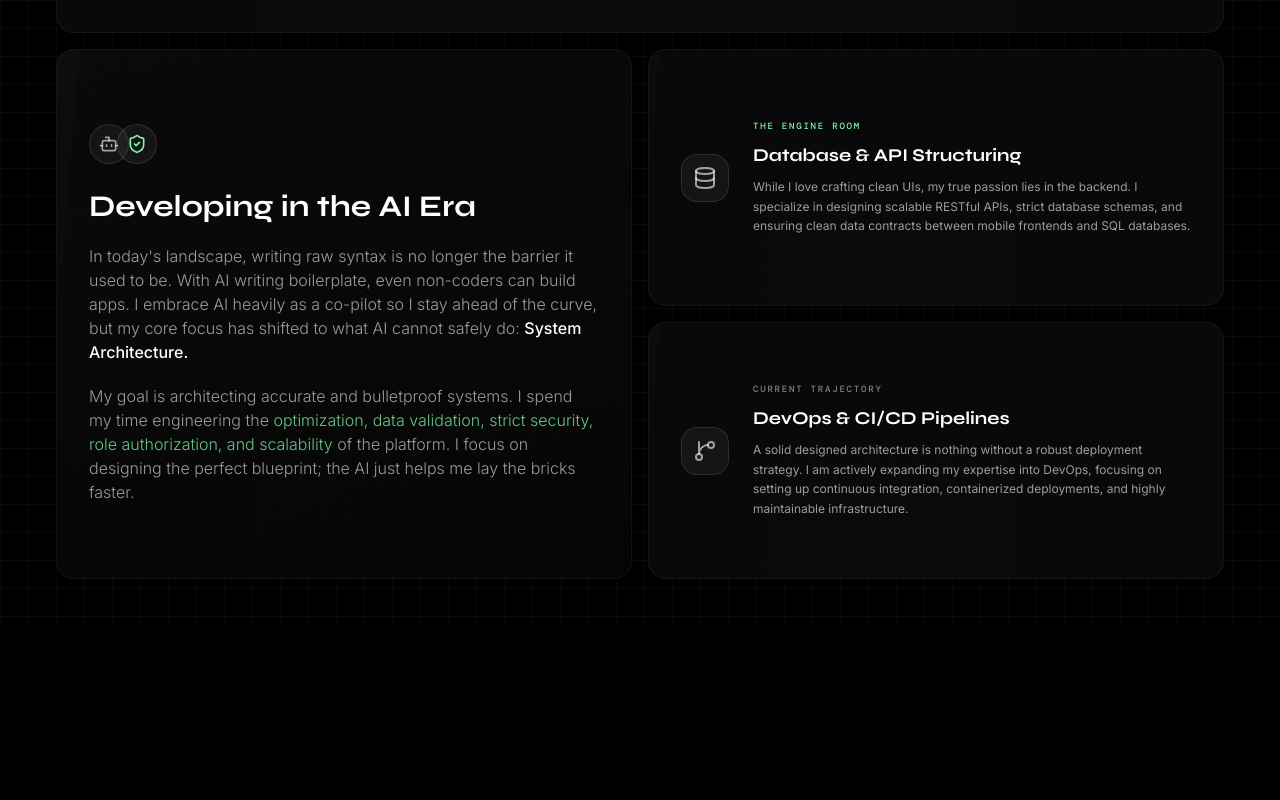
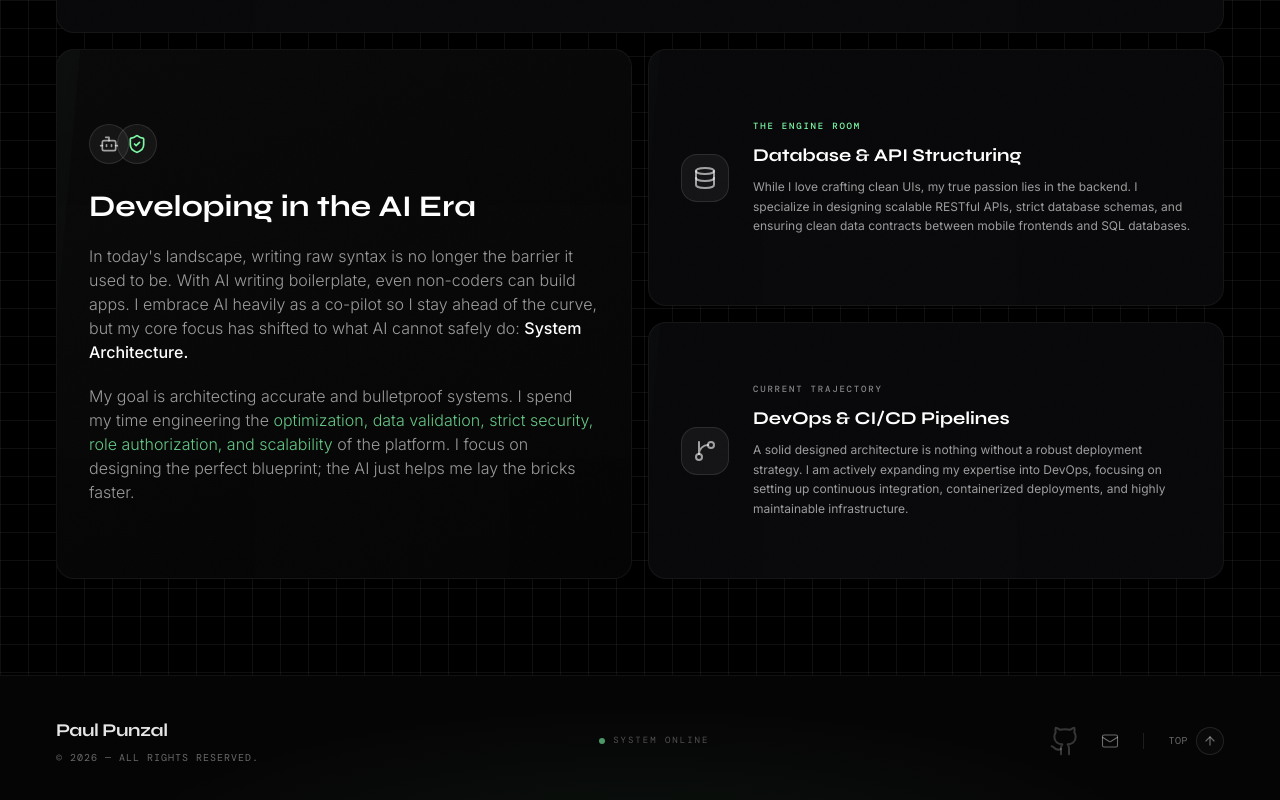
Before and after one commit to PaulPunzal/paul-portfolio, a Next.js app: page /about in a window 1280 px wide. Shown: the part 812-1612 px from the top of the page. Before the commit the page ends 1439 px from the top, so only its background shows below. Built offline with nearby package versions, Linux system fonts and the light colour scheme; a web font is replaced by a local one.

Commit message:
added footer and fix black contrast on both desktop and mobile

```diff
--- a/next.config.ts
+++ b/next.config.ts
@@ -14,7 +14,7 @@ const nextConfig: NextConfig = {
 };
 
 module.exports = {
-  allowedDevOrigins: ['192.168.100.209'],
+  allowedDevOrigins: ['192.168.100.209', '192.168.0.105']
 }
 
 export default nextConfig;
--- a/src/app/globals.css
+++ b/src/app/globals.css
@@ -46,10 +46,10 @@ body {
   /* Set the base black color */
   background-color: var(--black);
 
-  /* Draw the vertical and horizontal grid lines */
+  /* UPDATE: Changed opacity from 0.03 to 0.06 for better visibility */
   background-image:
-    linear-gradient(to right, rgba(255, 255, 255, 0.03) 1px, transparent 1px),
-    linear-gradient(to bottom, rgba(255, 255, 255, 0.03) 1px, transparent 1px);
+    linear-gradient(to right, rgba(255, 255, 255, 0.06) 1px, transparent 1px),
+    linear-gradient(to bottom, rgba(255, 255, 255, 0.06) 1px, transparent 1px);
 
   /* Set the size of the grid boxes */
   background-size: 28px 28px;
--- a/src/app/layout.tsx
+++ b/src/app/layout.tsx
@@ -1,6 +1,7 @@
 import type { Metadata } from "next";
 import { Syne, DM_Mono, Inter } from "next/font/google";
 import Nav from "@/components/Nav";
+import Footer from "@/components/Footer";
 import "./globals.css";
 import FloatingResume from "@/components/ui/FloatingResume";
 
@@ -38,12 +39,13 @@ export default function RootLayout({
 }) {
   return (
     <html lang="en" data-scroll-behavior="smooth" className={`${syne.variable} ${dmMono.variable} ${inter.variable}`}>
-      <body className="font-inter antialiased bg-black text-[#f0f0f0] min-h-screen overflow-x-hidden">
+      <body className="font-inter antialiased bg-black text-[#f0f0f0] min-h-screen overflow-x-hidden flex flex-col">
         <Nav />
         <FloatingResume />
-        <main className="pt-4 sm:pt-24 pb-28 lg:pb-0 min-h-screen">
+        <main className="pt-4 sm:pt-24 pb-28 lg:pb-0 flex-grow">
           {children}
         </main>
+        <Footer />
       </body>
     </html>
   );
--- /dev/null
+++ b/src/components/Footer.tsx
@@ -0,0 +1,90 @@
+"use client";
+
+import { Mail, ArrowUp } from "lucide-react";
+import { motion } from "framer-motion";
+
+export default function Footer() {
+  const scrollToTop = () => {
+    window.scrollTo({ top: 0, behavior: "smooth" });
+  };
+
+  return (
+    <footer className="relative w-full border-t border-white/5 py-10 mt-12 overflow-hidden bg-[#050505]">
+
+      {/* ── 1. AMBIENT BACKGROUND GLOW ── */}
+      <div
+        className="absolute inset-0 pointer-events-none"
+        style={{
+          background: "radial-gradient(ellipse at 50% 150%, rgba(125, 249, 166, 0.06) 0%, transparent 60%)"
+        }}
+      />
+
+      {/* ── 2. MOVING LASER BORDER ── */}
+      <motion.div
+        className="absolute top-0 h-[1px] w-[200px] md:w-[400px] pointer-events-none"
+        style={{
+          background: "linear-gradient(90deg, transparent, rgba(125, 249, 166, 0.8), transparent)"
+        }}
+        animate={{ left: ["-50%", "150%"] }}
+        transition={{ repeat: Infinity, duration: 6, ease: "linear" }}
+      />
+
+      {/* ── FOOTER CONTENT (z-10 to stay above background) ── */}
+      <div className="relative z-10 max-w-[1200px] mx-auto px-4 flex flex-col md:flex-row items-center justify-between gap-6">
+
+        {/* Left: Branding & Copyright */}
+        <div className="flex flex-col items-center md:items-start text-center md:text-left">
+          <span className="font-syne font-bold text-white/90 text-lg tracking-tight">
+            Paul Punzal
+          </span>
+          <span className="font-mono text-[10px] text-white/40 tracking-[1px] uppercase mt-1.5">
+            © {new Date().getFullYear()} — All Rights Reserved.
+          </span>
+        </div>
+
+        {/* Center: System Status / Easter Egg */}
+        <div className="hidden md:flex items-center gap-2 font-mono text-[9px] text-white/30 uppercase tracking-[2px]">
+          <span className="w-1.5 h-1.5 rounded-full bg-accent/60 animate-pulse" />
+          System Online
+        </div>
+
+        {/* Right: Socials & Back to Top */}
+        <div className="flex items-center gap-5">
+          <a
+            href="https://github.com/PaulPunzal"
+            target="_blank"
+            rel="noreferrer"
+            className="text-white/40 hover:text-accent transition-colors"
+            aria-label="GitHub"
+          >
+              <svg xmlns="http://www.w3.org/2000/svg" viewBox="0 0 24 24" fill="none" stroke="currentColor" strokeWidth="1.5" strokeLinecap="round" strokeLinejoin="round" className="w-8 h-8 text-white/20 self-end group-hover:text-accent transition-colors">
+                <path d="M15 22v-4a4.8 4.8 0 0 0-1-3.5c3 0 6-2 6-5.5.08-1.25-.27-2.48-1-3.5.28-1.15.28-2.35 0-3.5 0 0-1 0-3 1.5-2.64-.5-5.36-.5-8 0C6 2 5 2 5 2c-.3 1.15-.3 2.35 0 3.5A5.403 5.403 0 0 0 4 9c0 3.5 3 5.5 6 5.5-.39.49-.68 1.05-.85 1.65-.17.6-.22 1.23-.15 1.85v4" />
+                <path d="M9 18c-4.51 2-5-2-7-2" />
+              </svg>
+          </a>
+          <a
+            href="mailto:punzalpauljohn@gmail.com"
+            className="text-white/40 hover:text-accent transition-colors"
+            aria-label="Email"
+          >
+            <Mail className="w-[18px] h-[18px]" strokeWidth={1.5} />
+          </a>
+
+          {/* Subtle Divider */}
+          <div className="w-[1px] h-4 bg-white/10 mx-1"></div>
+
+          <button
+            onClick={scrollToTop}
+            className="group flex items-center gap-2 text-white/40 hover:text-accent transition-colors cursor-pointer"
+          >
+            <span className="font-mono text-[10px] uppercase tracking-wider hidden sm:block">Top</span>
+            <div className="w-7 h-7 rounded-full border border-white/10 flex items-center justify-center group-hover:border-accent/40 transition-colors bg-white/[0.02]">
+              <ArrowUp className="w-3.5 h-3.5" strokeWidth={2} />
+            </div>
+          </button>
+        </div>
+
+      </div>
+    </footer>
+  );
+}
--- a/src/components/ui/SplashScreen.tsx
+++ b/src/components/ui/SplashScreen.tsx
@@ -38,8 +38,10 @@ export default function SplashScreen({ onComplete, heroRect }: SplashScreenProps
 
     async function runSequence() {
       try {
-        // Detect mobile screen for performance routing
-        const isMobile = typeof window !== "undefined" && window.innerWidth < 768;
+        // Detect screen metrics dynamically for shockwave scaling
+        const screenWidth = typeof window !== "undefined" ? window.innerWidth : 1200;
+        const screenHeight = typeof window !== "undefined" ? window.innerHeight : 800;
+        const isMobile = screenWidth < 768;
 
         // ── Phase 1: Laser Draw ──
         dotLeftControls.start({ x: -65, opacity: 1, transition: { duration: 0.55, ease: [0.16, 1, 0.3, 1] } });
@@ -61,8 +63,6 @@ export default function SplashScreen({ onComplete, heroRect }: SplashScreenProps
         dotRightControls.start({ opacity: 0, transition: { duration: 0.15 } });
 
         // ── THE ENVIRONMENT REACTION (Restored Energy) ──
-        // PERFORMANCE: Brought the scale back for mobile and widened the opacity
-        // contrast to give it a dramatic "flash" without causing lag.
         gridControls.start({
           scale: isMobile ? [1, 1.04, 1] : [1, 1.05, 1],
           opacity: isMobile ? [0.3, 1, 0.4] : [0.6, 1, 0.6],
@@ -70,11 +70,16 @@ export default function SplashScreen({ onComplete, heroRect }: SplashScreenProps
         });
 
         // ── DOUBLE SHOCKWAVE (Lag-Free Borders) ──
-        // PERFORMANCE: We still keep box-shadow OFF for mobile, but we morph the
-        // border thickness more aggressively to fake the feeling of a heavy shockwave.
+        // Dynamic sizes for shockwaves (scales with large monitors)
+        const ripple1Width = isMobile ? 400 : Math.max(600, screenWidth * 0.5);
+        const ripple1Height = isMobile ? 250 : Math.max(400, screenHeight * 0.5);
+
+        const ripple2Width = isMobile ? 550 : Math.max(900, screenWidth * 0.8);
+        const ripple2Height = isMobile ? 400 : Math.max(700, screenHeight * 0.8);
+
         rippleControls.start({
-          width: [130, isMobile ? 400 : 600],
-          height: [1, isMobile ? 250 : 400],
+          width: [130, ripple1Width],
+          height: [1, ripple1Height],
           opacity: [1, 0],
           borderRadius: ["4px", "200px"],
           border: isMobile
@@ -87,8 +92,8 @@ export default function SplashScreen({ onComplete, heroRect }: SplashScreenProps
         });
 
         ripple2Controls.start({
-          width: [130, isMobile ? 550 : 900],
-          height: [1, isMobile ? 400 : 700],
+          width: [130, ripple2Width],
+          height: [1, ripple2Height],
           opacity: [0.7, 0],
           borderRadius: ["4px", "300px"],
           border: isMobile
@@ -209,7 +214,7 @@ export default function SplashScreen({ onComplete, heroRect }: SplashScreenProps
         initial={{ scale: 1, opacity: 0.6 }}
         className="absolute inset-0 pointer-events-none"
         style={{
-          backgroundImage: "linear-gradient(to right, rgba(255,255,255,0.04) 1px, transparent 1px), linear-gradient(to bottom, rgba(255,255,255,0.04) 1px, transparent 1px)",
+          backgroundImage: "linear-gradient(to right, rgba(255,255,255,0.06) 1px, transparent 1px), linear-gradient(to bottom, rgba(255,255,255,0.06) 1px, transparent 1px)",
           backgroundSize: "28px 28px",
           transformOrigin: "center",
           transform: "translateZ(0)", // Force GPU
```
